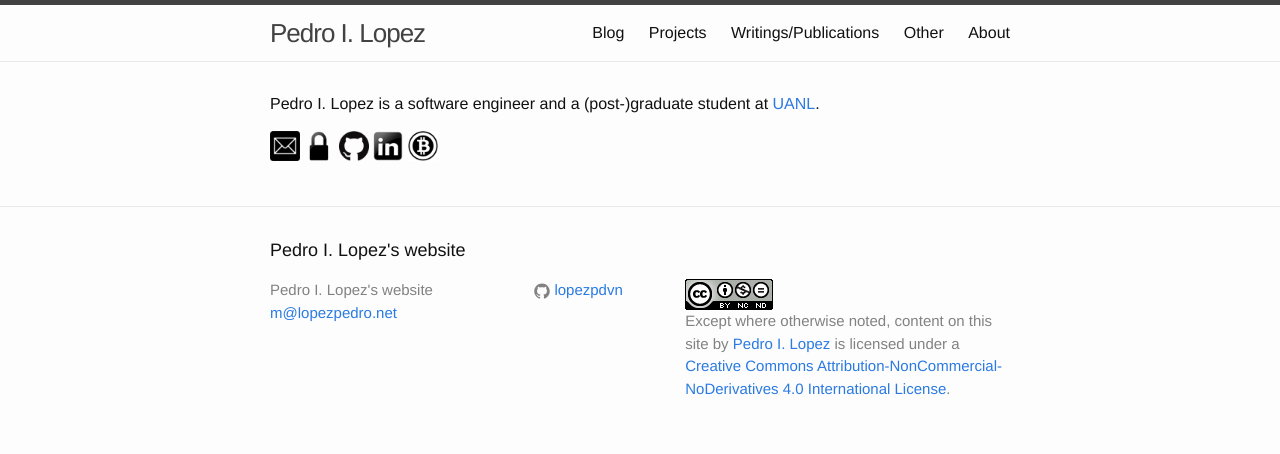
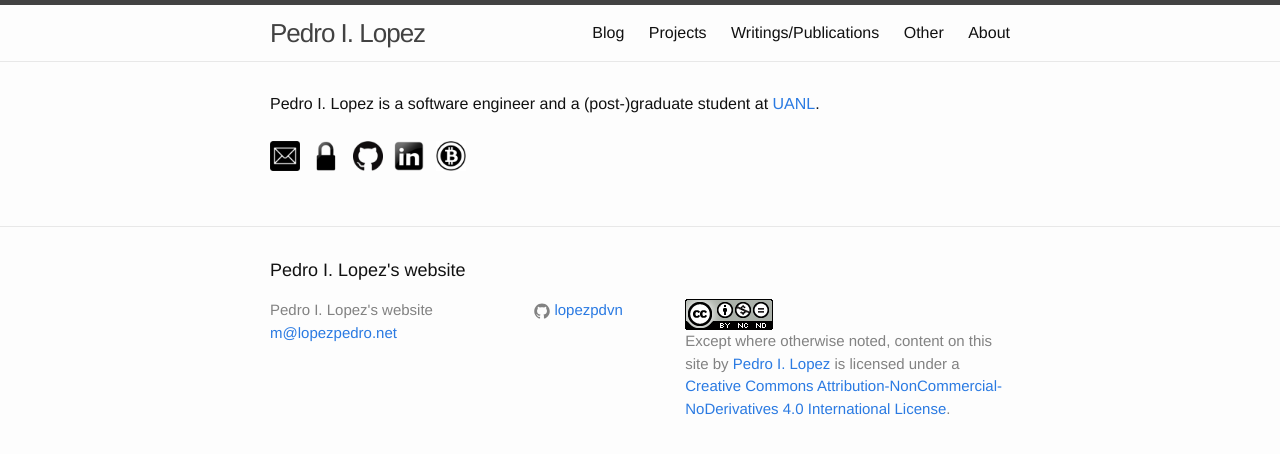
Before and after one commit to lopezpdvn/lopezpdvn.github.io, a Jekyll site: the page built from pages/index.md, in a window 1280 px wide. Shown: the top 454 px of the page. Built offline with Jekyll 4.4.1, drawn with Linux system fonts in a browser that asks for light colours.

```diff
--- a/_sass/_base.scss
+++ b/_sass/_base.scss
@@ -202,3 +202,25 @@ pre {
         }
     }
 }
+
+
+// Home Buttons
+.homebutton {
+   vertical-align:middle;
+   padding: 10px 7px 10px 0;
+   border-color: transparent;
+}
+
+strong {
+    font-weight: bold;
+}
+
+// image with captions
+.image-wrapper {
+    text-align: center;
+
+    .image-caption {
+        color: $grey-color;
+        margin-top: $spacing-unit / 3;
+    }
+}
```
Also changed, not shown: about.md (deleted, +0 -11 lines).
